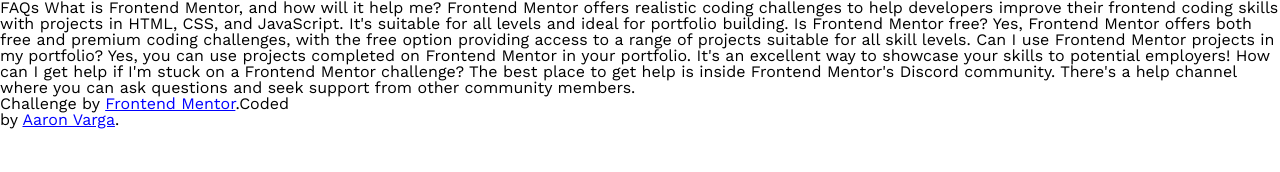
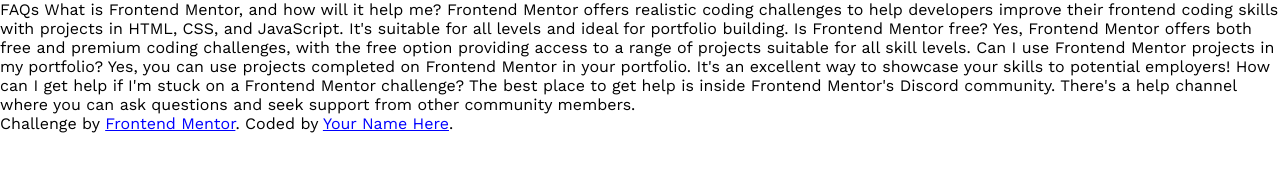
Before and after one commit to avinno/faq-accordion-main, a website: page index.html in a window 1280 px wide. Drawn offline with Linux system fonts and the light colour scheme.

Commit message:
restarted project from earlier point

```diff
--- a/assets/css/reset.css
+++ /dev/null
@@ -1,48 +0,0 @@
-/* http://meyerweb.com/eric/tools/css/reset/
-   v2.0 | 20110126
-   License: none (public domain)
-*/
-
-html, body, div, span, applet, object, iframe,
-h1, h2, h3, h4, h5, h6, p, blockquote, pre,
-a, abbr, acronym, address, big, cite, code,
-del, dfn, em, img, ins, kbd, q, s, samp,
-small, strike, strong, sub, sup, tt, var,
-b, u, i, center,
-dl, dt, dd, ol, ul, li,
-fieldset, form, label, legend,
-table, caption, tbody, tfoot, thead, tr, th, td,
-article, aside, canvas, details, embed,
-figure, figcaption, footer, header, hgroup,
-menu, nav, output, ruby, section, summary,
-time, mark, audio, video {
-	margin: 0;
-	padding: 0;
-	border: 0;
-	font-size: 100%;
-	font: inherit;
-	vertical-align: baseline;
-}
-/* HTML5 display-role reset for older browsers */
-article, aside, details, figcaption, figure,
-footer, header, hgroup, menu, nav, section {
-	display: block;
-}
-body {
-	line-height: 1;
-}
-ol, ul {
-	list-style: none;
-}
-blockquote, q {
-	quotes: none;
-}
-blockquote:before, blockquote:after,
-q:before, q:after {
-	content: '';
-	content: none;
-}
-table {
-	border-collapse: collapse;
-	border-spacing: 0;
-}/* CSS Document */
--- a/assets/css/style.css
+++ b/assets/css/style.css
@@ -1,5 +1,4 @@
 @import url("fonts.css");
-@import url("reset.css");
 
 :root {
 	--white: hsl(0, 0%, 100%);
@@ -11,6 +10,8 @@
 
 * {
 	box-sizing: border-box;
+	padding: 0;
+	margin: 0;
 }
 
 body {
--- a/index.html
+++ b/index.html
@@ -2,11 +2,11 @@
 <html lang="en">
 <head>
   <meta charset="UTF-8">
-  <meta name="viewport" content="width=device-width, initial-scale=1.0">
+  <meta name="viewport" content="width=device-width, initial-scale=1.0"> <!-- displays site properly based on user's device -->
   <link rel="icon" type="image/png" sizes="32x32" href="./assets/images/favicon-32x32.png">
-  <title>Frontend Mentor | FAQ accordion by Aaron Varga</title>
+  <title>Frontend Mentor | FAQ accordion</title>
   <meta name="description" content="FAQ accordion">
-  <link rel="stylesheet" type="text/css" href="assets/css/style.css">
+  <link rel="stylesheet" href="assets/css/style.css">
 </head>
 <body>
 
@@ -34,8 +34,9 @@
   channel where you can ask questions and seek support from other community members.
 
 
-  <footer>
-    <p>Challenge by <a href="https://www.frontendmentor.io?ref=challenge" target="_blank">Frontend Mentor</a>.Coded<br> by <a href="https://github.com/digitalherding" target="_blank">Aaron Varga</a>.</p>
-  </footer>
+  <div class="attribution">
+    Challenge by <a href="https://www.frontendmentor.io?ref=challenge" target="_blank">Frontend Mentor</a>.
+    Coded by <a href="#">Your Name Here</a>.
+  </div>
 </body>
 </html>
```
Also changed, not shown: package.json (added, +23 -0 lines), assets/images/favicon-32x32.png (deleted), assets/images/favicon-32x32.webp (added), assets/js/script.js (added), 1 other file.
